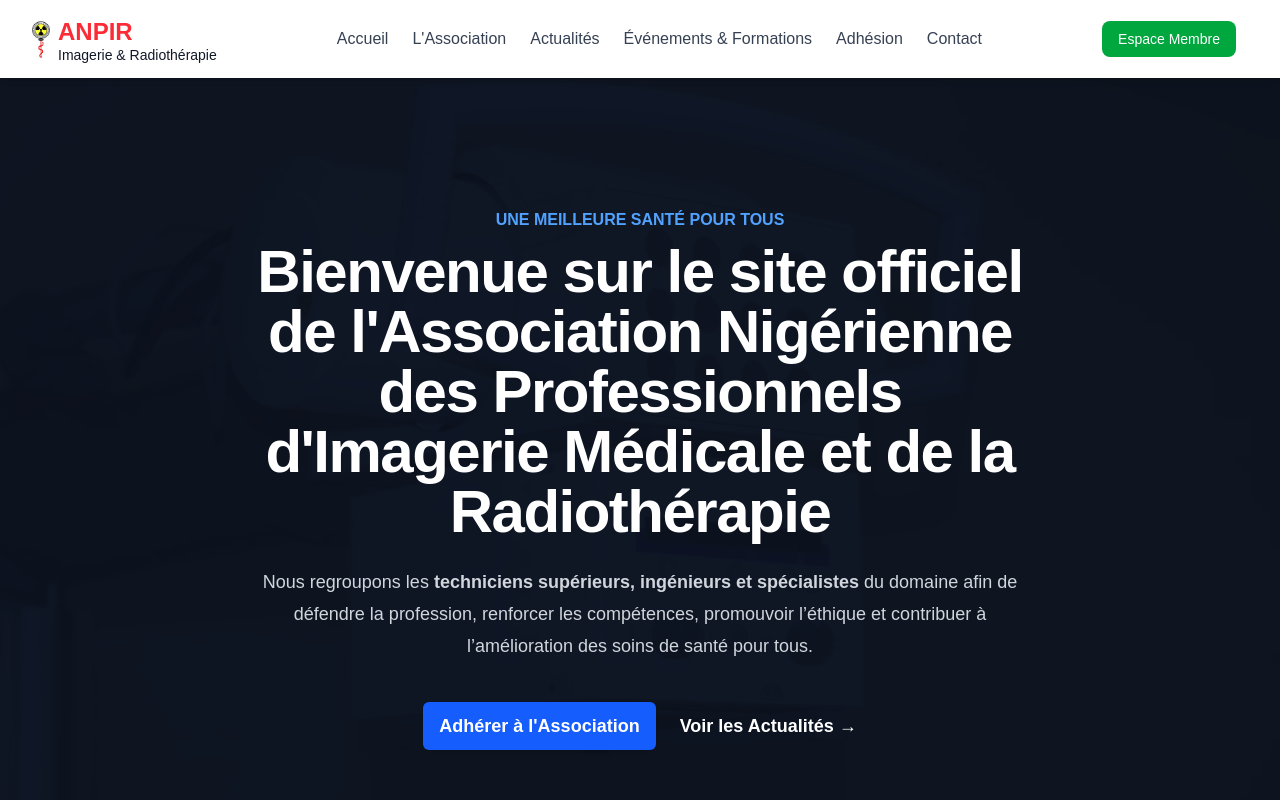
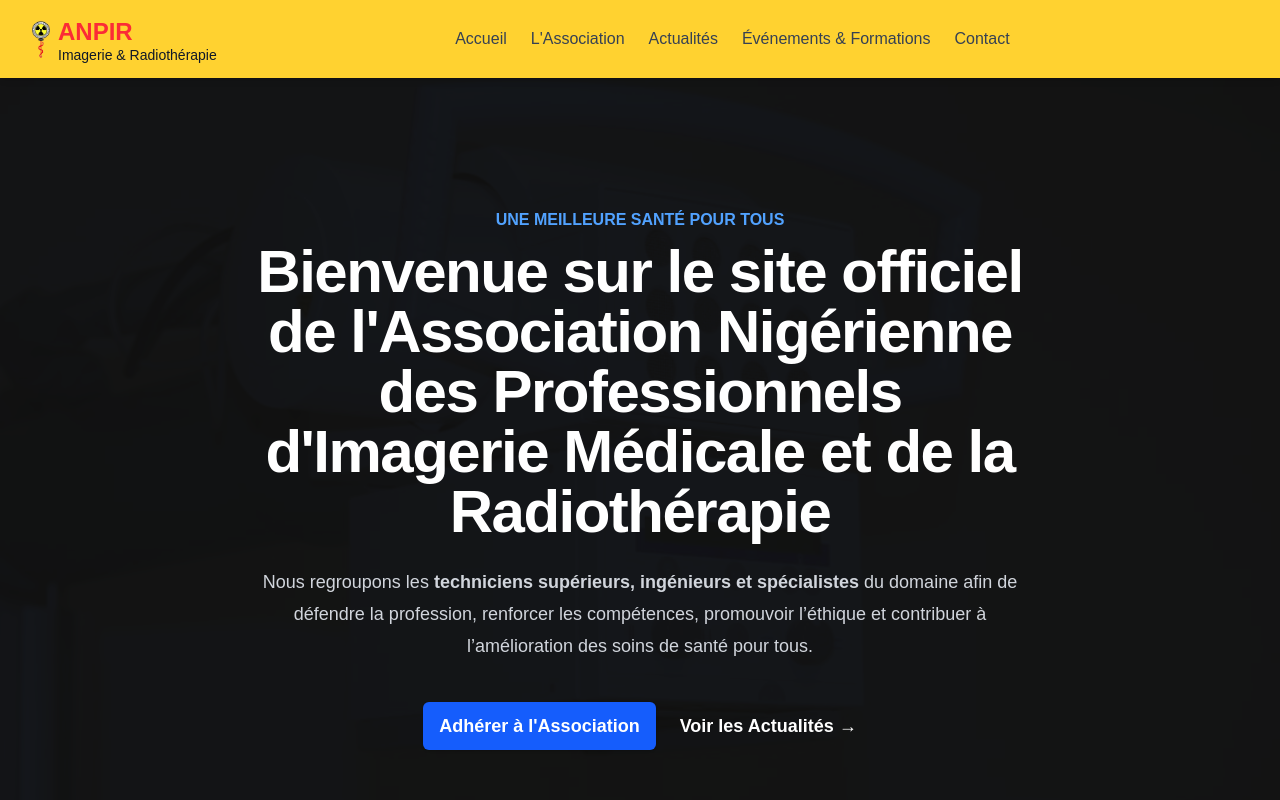
Before and after one commit to dchaibou/anpir-website, a Next.js app: page / in a window 1280 px wide. Shown: the top 800 px of the page. Built offline with nearby package versions, Linux system fonts and the light colour scheme.

Commit message:
fix: mise à jour des styles de l'en-tête et du héros pour une meilleure cohérence visuelle

```diff
--- a/components/Header.tsx
+++ b/components/Header.tsx
@@ -12,7 +12,7 @@ const navItems = [
   { name: "L'Association", href: "/a-propos" },
   { name: "Actualités", href: "/actualites" },
   { name: "Événements & Formations", href: "/evenements" },
-  { name: "Adhésion", href: "/adhesion" },
+  // { name: "Adhésion", href: "/adhesion" },
   { name: "Contact", href: "/contact" },
 ];
 
@@ -32,7 +32,7 @@ export default function Header() {
   };
 
   return (
-    <header className="sticky top-0 z-50 bg-white shadow-md">
+    <header className="sticky top-0 z-50 bg-amber-300 shadow-md">
       <div className="max-w-7xl mx-auto px-4 sm:px-6 lg:px-8 py-4 flex justify-between items-center">
         <Link
           href="/"
@@ -76,7 +76,7 @@ export default function Header() {
         </nav>
 
         <div className="flex items-center space-x-3">
-          {isLoggedIn ? (
+          {/* {isLoggedIn ? (
             <button
               onClick={handleLogout}
               className="hidden md:block bg-red-500 text-white px-4 py-2 rounded-lg hover:bg-red-600 transition duration-150 text-sm font-medium"
@@ -90,7 +90,7 @@ export default function Header() {
             >
               Espace Membre
             </Link>
-          )}
+          )} */}
 
           <button
             className="md:hidden text-gray-700 hover:text-blue-600 p-2 rounded-md"
@@ -125,7 +125,7 @@ export default function Header() {
 
           <hr className="my-2 border-gray-200" />
 
-          {isLoggedIn ? (
+          {/* {isLoggedIn ? (
             <>
               <Link
                 href="/espace-membre"
@@ -149,7 +149,7 @@ export default function Header() {
             >
               Espace Membre
             </Link>
-          )}
+          )} */}
         </nav>
       </div>
     </header>
--- a/components/Hero.tsx
+++ b/components/Hero.tsx
@@ -2,7 +2,7 @@ import Link from "next/link";
 
 export default function Hero() {
   return (
-    <div className="relative isolate overflow-hidden bg-gray-900 py-24 sm:py-32">
+    <div className="relative isolate overflow-hidden bg-neutral-900 py-24 sm:py-32">
       <div className="absolute inset-0 -z-10 h-full w-full opacity-30">
         <div
           className="bg-cover bg-center h-full w-full"
```
